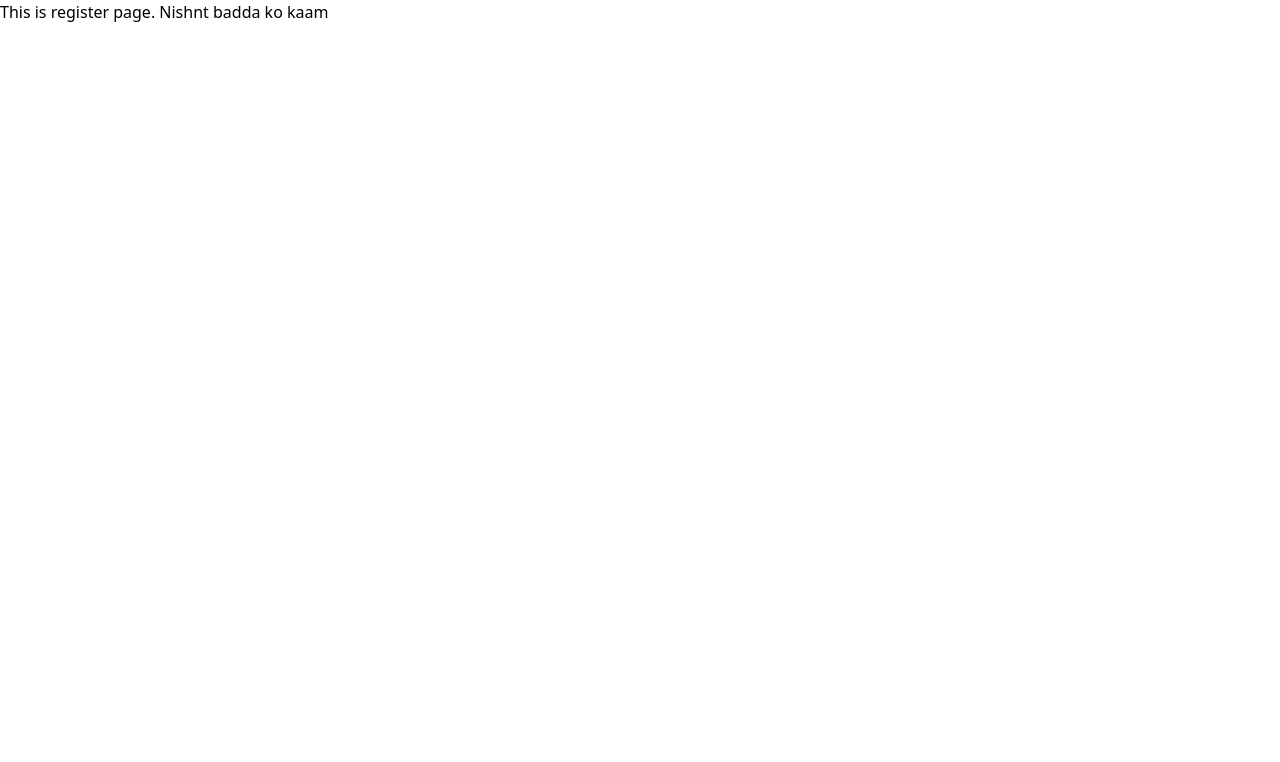
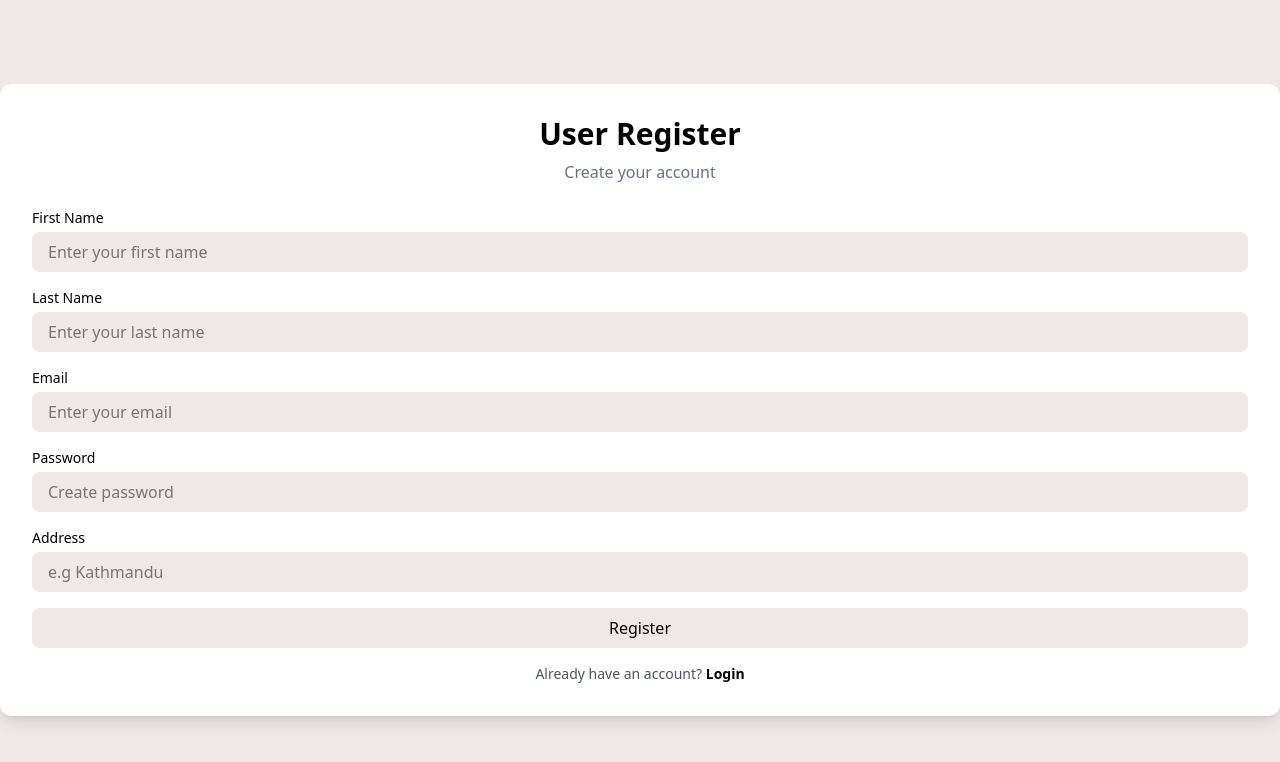
Before and after one commit to SumanSunuwar-SUDO/stylehub, a Next.js app in the folder client/: page /register in a window 1280 px wide. Shown: the top 762 px of the page. Built offline with nearby package versions, Linux system fonts and the light colour scheme.

Commit message:
User Authentication UI

```diff
--- a/client/src/auth/Login.jsx
+++ b/client/src/auth/Login.jsx
@@ -1,7 +1,74 @@
-import React from "react";
+'use client';
+
+import { useState } from "react";
 
 const Login = () => {
-  return <div>Login Page. Nishant Badda ko kaam</div>;
+  const [email, setEmail] = useState("");
+  const [password, setPassword] = useState("");
+
+  const handleSubmit = (e) => {
+    e.preventDefault();
+    console.log("Email:", email);
+    console.log("Password:", password);
+  };
+
+  return (
+    <div className="min-h-screen flex items-center justify-center bg-[#F0E8E8]">
+      <div className="w-full max-w-[600] bg-[#ffffff] rounded-2xl shadow-lg p-8">
+        <h1 className="text-3xl font-bold text-center mb-2">User Login</h1>
+        <p className="text-center text-gray-500 mb-6">
+          Login to your account
+        </p>
+
+        <form onSubmit={handleSubmit} className="space-y-4">
+          {/* Email */}
+          <div>
+            <label className="block text-sm font-medium mb-1">
+              Email
+            </label>
+            <input
+              type="email"
+              placeholder="Enter your email"
+              className="w-full px-4 py-2  rounded-lg focus:outline-none  focus:ring-black bg-[#F0E8E8]"
+              value={email}
+              onChange={(e) => setEmail(e.target.value)}
+              required
+            />
+          </div>
+
+          {/* Password */}
+          <div>
+            <label className="block text-sm font-medium mb-1">
+              Password
+            </label>
+            <input
+              type="password"
+              placeholder="Enter your password"
+              className="w-full px-4 py-2  rounded-lg focus:outline-none  bg-[#F0E8E8]"
+              value={password}
+              onChange={(e) => setPassword(e.target.value)}
+              required
+            />
+          </div>
+
+          {/* Button */}
+          <button
+            type="submit"
+            className="w-full bg-[#F0E8E8] text-black py-2 rounded-lg hover:bg-gray-800 transition "
+          >
+            Login
+          </button>
+        </form>
+
+        <p className="text-center text-sm text-gray-500 mt-4">
+          Don’t have an account?{" "}
+          <a href="/register" className="text-black font-medium hover:underline">
+            Register
+          </a>
+        </p>
+      </div>
+    </div>
+  );
 };
 
 export default Login;
--- a/client/src/auth/Register.jsx
+++ b/client/src/auth/Register.jsx
@@ -1,7 +1,118 @@
-import React from "react";
+'use client';
+import React, { useState } from "react";
 
 const Register = () => {
-  return <div>This is register page. Nishnt badda ko kaam</div>;
+  const [name, setName] = useState("");
+  const [email, setEmail] = useState("");
+  const [password, setPassword] = useState("");
+  const [confirmPassword, setConfirmPassword] = useState("");
+
+  const handleSubmit = (e) => {
+    e.preventDefault();
+
+    if (password !== confirmPassword) {
+      alert("Passwords do not match");
+      return;
+    }
+
+    console.log({ name, email, password });
+  };
+
+  return (
+    <div className="min-h-screen flex items-center justify-center bg-[#F0E8E8]">
+      <div className="w-full max-w-[600] bg-white rounded-xl shadow-lg p-8">
+        <h1 className="text-3xl font-bold text-center mb-2">User Register</h1>
+        <p className="text-center text-gray-500 mb-6">
+          Create your account
+        </p>
+
+        <form onSubmit={handleSubmit} className="space-y-4">
+          <div>
+            <label className="block text-sm font-medium mb-1">
+              First Name
+            </label>
+            <input
+              type="text"
+              placeholder="Enter your first name"
+              value={name}
+              onChange={(e) => setName(e.target.value)}
+              required
+              className="w-full px-4 py-2  rounded-lg focus:outline-none bg-[#F0E8E8]"
+            />
+          </div>
+          <div>
+            <label className="block text-sm font-medium mb-1">
+              Last Name
+            </label>
+            <input
+              type="text"
+              placeholder="Enter your last name"
+              value={name}
+              onChange={(e) => setName(e.target.value)}
+              required
+              className="w-full px-4 py-2  rounded-lg focus:outline-none bg-[#F0E8E8]"
+            />
+          </div>
+
+          <div>
+            <label className="block text-sm font-medium mb-1">
+              Email
+            </label>
+            <input
+              type="email"
+              placeholder="Enter your email"
+              value={email}
+              onChange={(e) => setEmail(e.target.value)}
+              required
+              className="w-full px-4 py-2  rounded-lg focus:outline-none bg-[#F0E8E8]"
+            />
+          </div>
+
+          <div>
+            <label className="block text-sm font-medium mb-1">
+              Password
+            </label>
+            <input
+              type="password"
+              placeholder="Create password"
+              value={password}
+              onChange={(e) => setPassword(e.target.value)}
+              required
+              className="w-full px-4 py-2  rounded-lg focus:outline-none bg-[#F0E8E8]"
+            />
+          </div>
+
+          <div>
+            <label className="block text-sm font-medium mb-1">
+              Address
+            </label>
+            <input
+              type="text"
+              placeholder="e.g Kathmandu"
+              value={confirmPassword}
+              onChange={(e) => setConfirmPassword(e.target.value)}
+              required
+              className="w-full px-4 py-2  rounded-lg focus:outline-none bg-[#F0E8E8]"
+            />
+          </div>
+
+          <button
+            type="submit"
+            className="w-full bg-[#F0E8E8] text-black py-2 rounded-lg hover:bg-gray-800 transition"
+          >
+            Register
+          </button>
+        </form>
+
+        <p className="text-center text-sm text-gray-600 mt-4">
+          Already have an account?{" "}
+          <a href="/login" className="text-black font-semibold hover:underline">
+            Login
+          </a>
+        </p>
+      </div>
+    </div>
+  );
 };
 
 export default Register;
```
Also changed, not shown: 1 other file (tests, documents, lock files or other folders).
